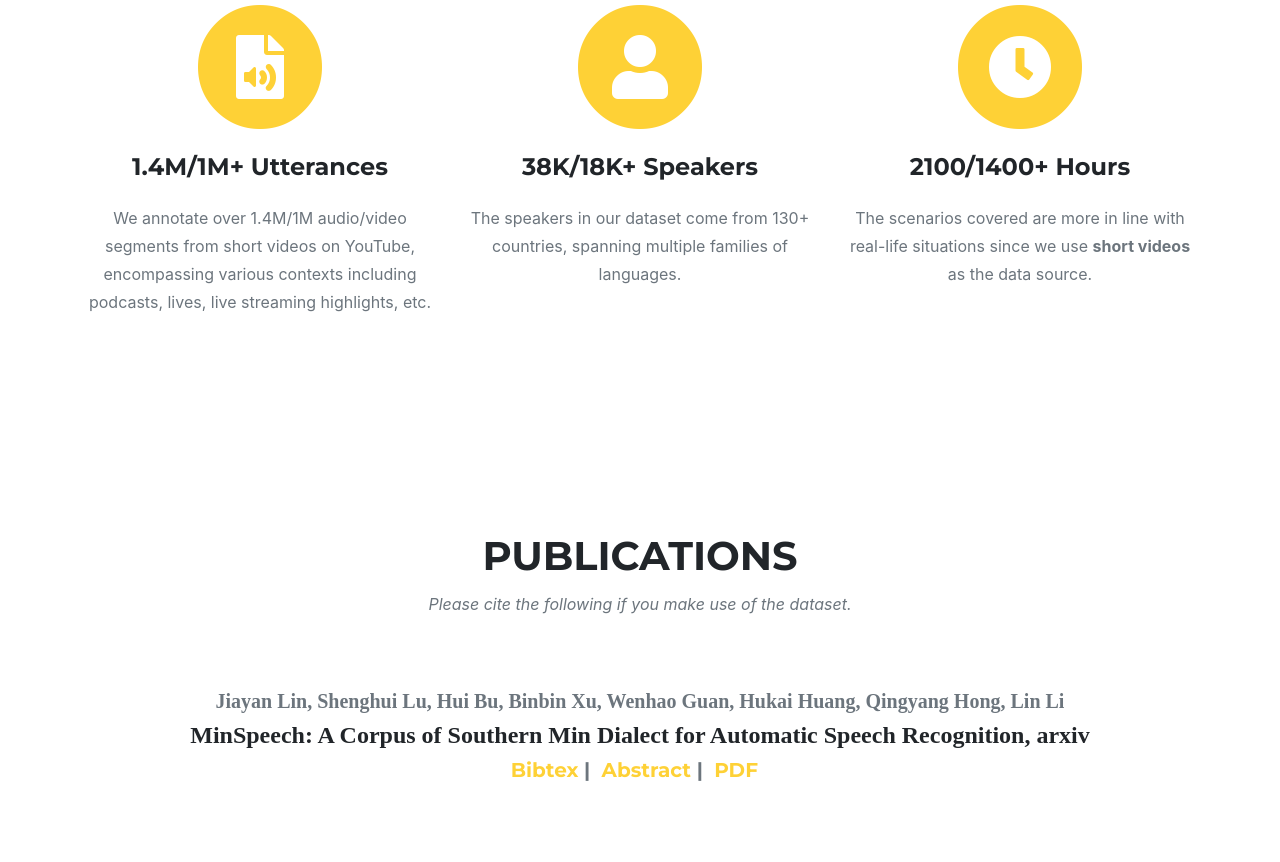
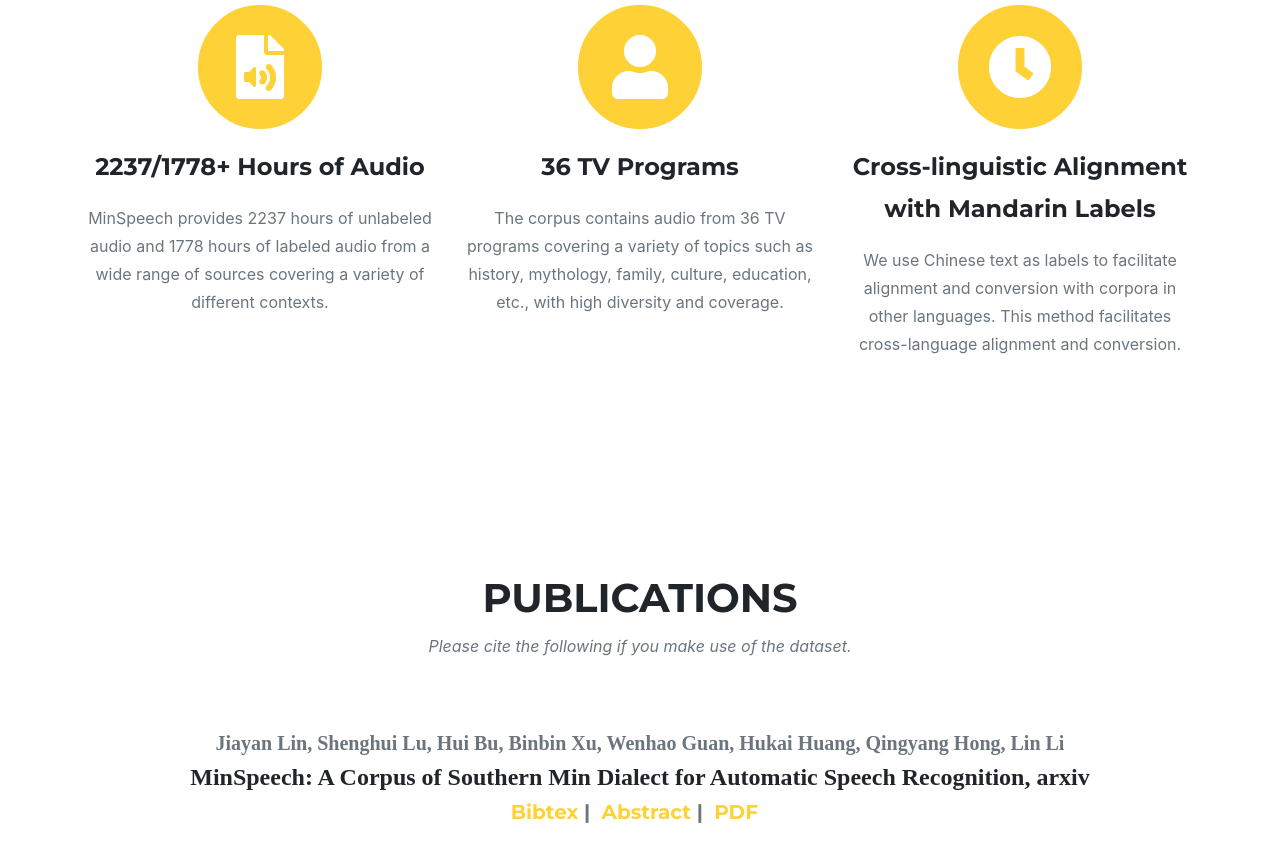
Before and after one commit to Minspeech/MinSpeech.github.io, a plain HTML site: page _site/index.html in a window 1280 px wide. Shown: the part 1212-2074 px from the top of the page. Drawn offline with Linux system fonts and the light colour scheme; files that its build step writes are made by us from their sources; files whose address does not match are found by name; a web font is replaced by a local one.

Commit message:
Update index.html

```diff
--- a/_site/index.html
+++ b/_site/index.html
@@ -100,12 +100,11 @@
             <i class="fas fa-circle fa-stack-2x text-primary"></i>
             <i class="fas fa-file-audio fa-stack-1x fa-inverse"></i>
           </span>
-          <h4 class="service-heading"><p>1.4M/1M+ Utterances</p>
+          <h4 class="service-heading"><p>2237/1778+ Hours of Audio</p>
 </h4>
           <div class="text-muted">
             <p>
-              We annotate over 1.4M/1M audio/video segments from short videos on YouTube,
-              encompassing various contexts including podcasts, lives, live streaming highlights, etc.
+             MinSpeech provides 2237 hours of unlabeled audio and 1778 hours of labeled audio from a wide range of sources covering a variety of different contexts.
             </p>
 </div>
         </div>
@@ -116,9 +115,9 @@
             <i class="fas fa-user fa-stack-1x fa-inverse"></i>
           </span>
           <h4 class="service-heading">
-            <p>38K/18K+ Speakers</p>
+            <p>36 TV Programs</p>
           </h4>
-          <div class="text-muted"><p>The speakers in our dataset come from 130+ countries, spanning multiple families of languages. </p>
+          <div class="text-muted"><p>The corpus contains audio from 36 TV programs covering a variety of topics such as history, mythology, family, culture, education, etc., with high diversity and coverage. </p>
         </div>
         </div>
 
@@ -127,9 +126,9 @@
             <i class="fas fa-circle fa-stack-2x text-primary"></i>
             <i class="fas fa-clock fa-stack-1x fa-inverse"></i>
           </span>
-          <h4 class="service-heading"><p>2100/1400+ Hours</p>
+          <h4 class="service-heading"><p>Cross-linguistic Alignment with Mandarin Labels</p>
 </h4>
-          <div class="text-muted"><p>The scenarios covered are more in line with real-life situations since we use <strong>short videos</strong> as the data source.</p>
+          <div class="text-muted"><p>We use Chinese text as labels to facilitate alignment and conversion with corpora in other languages. This method facilitates cross-language alignment and conversion. </p>
         </div>
         </div>
 
```
